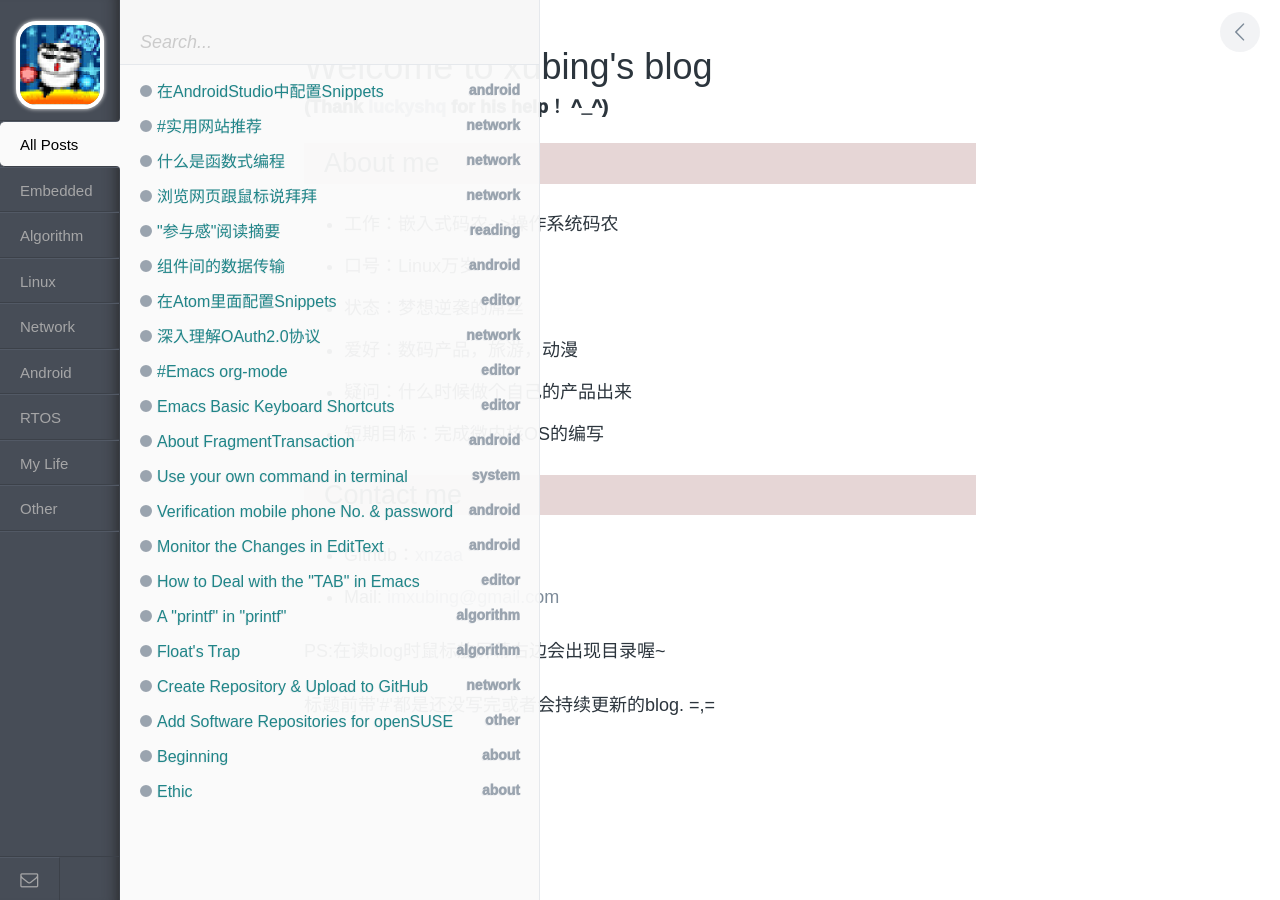
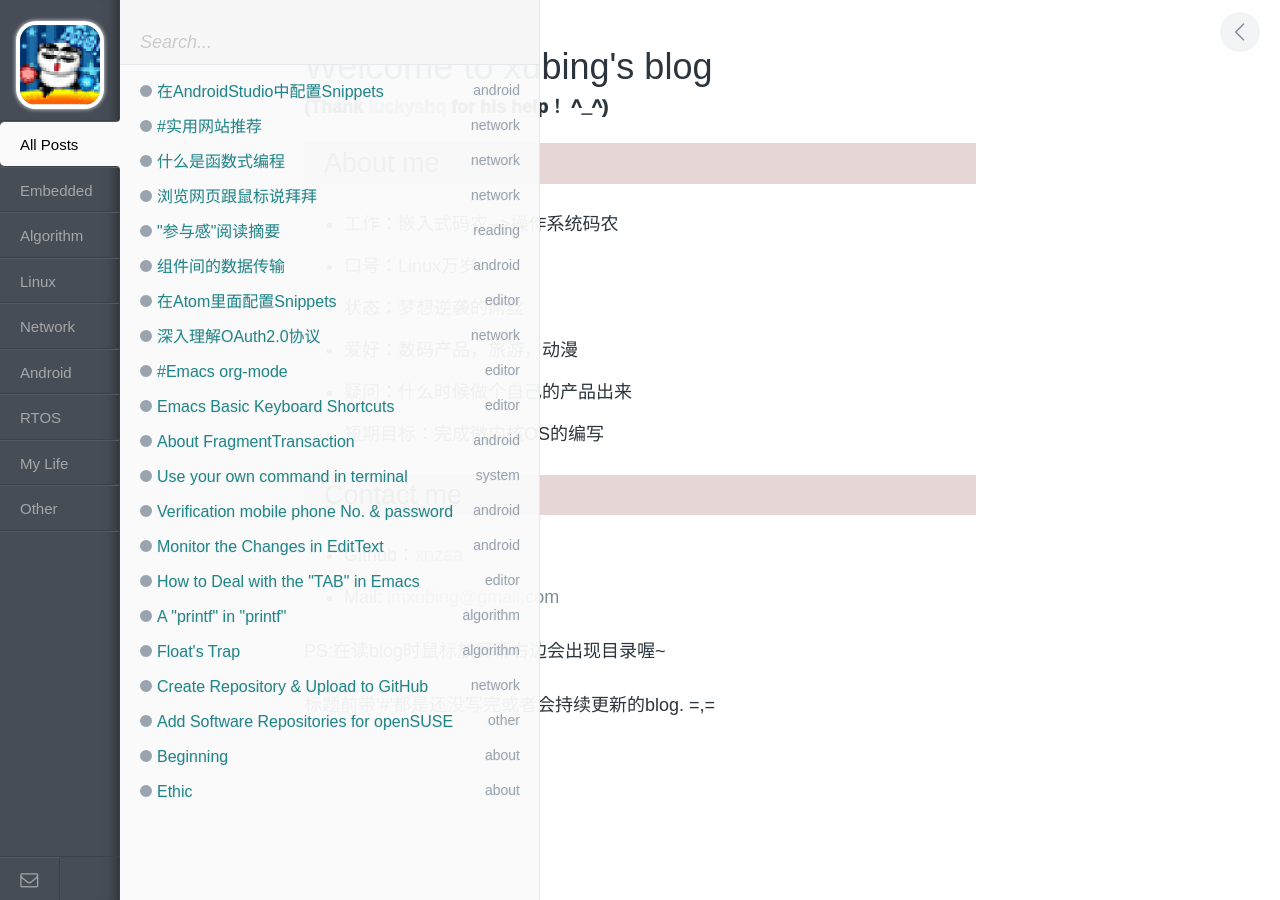
Before and after one commit to xnzaa/xnzaa.github.io, a Jekyll site: the page built from index.html, in a window 1280 px wide. Built offline with Jekyll 4.4.1, drawn with Linux system fonts in a browser that asks for light colours; comment, search, counter and statistics services are not loaded.

Commit message:
change index

```diff
--- a/_layouts/index.html
+++ b/_layouts/index.html
@@ -46,7 +46,7 @@
 		 <strong >{{ post.date | date: "%b %Y" }}</strong>
 		 <strong >temp</strong>-->
 		 </a>
-          <a class="{{ post.categories }} pl__all" href="{{ post.url }}"><span class="pl__circle"></span><span class="pl__title">{{ post.title }}</span><strong class="pl__date">{{ post.categories }}</strong></a>
+          <a class="{{ post.categories }} pl__all" href="{{ post.url }}"><span class="pl__circle"></span><span class="pl__title">{{ post.title }}</span><span class="pl__date">{{ post.categories }}</span></a>
 		{% endfor %}
         </nav>
       </div> <!-- end #posts-list -->
```
